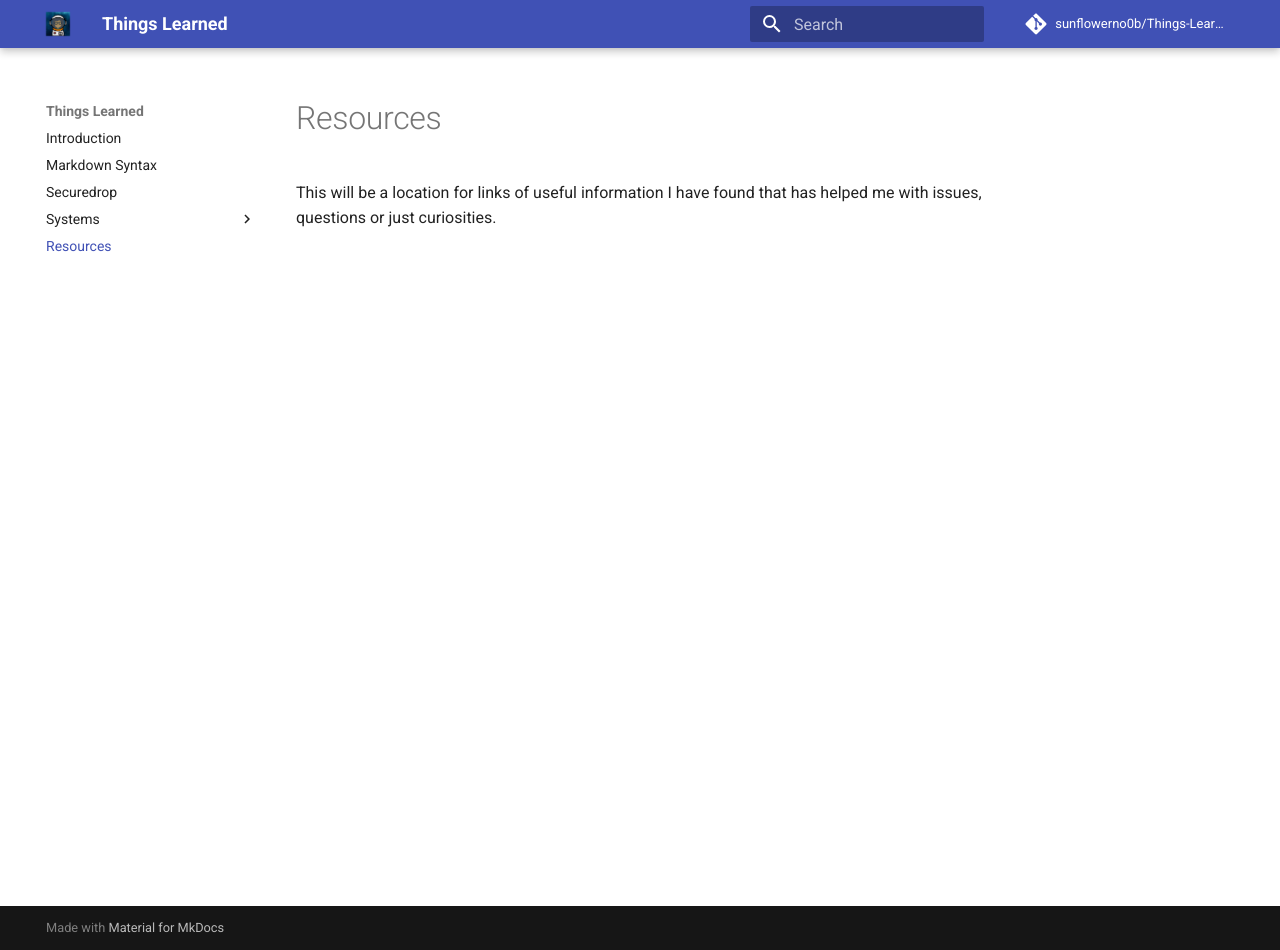
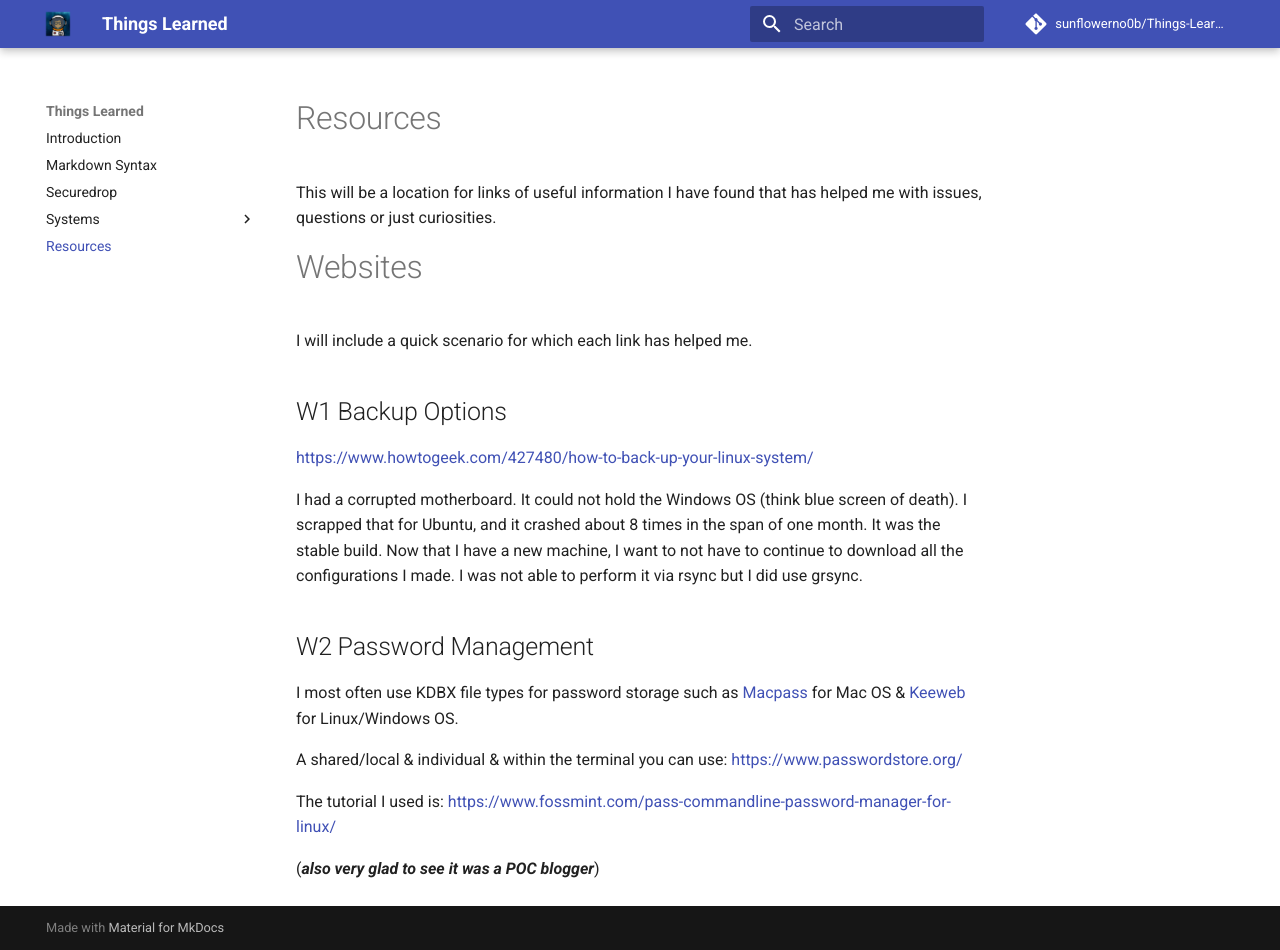
Before and after one commit to sunflowerno0b/ATW, an MkDocs documentation site: the page built from docs/Resources.md, in a window 1280 px wide and 950 px high. Built offline with MkDocs 1.6.1 and Material for MkDocs 9.7.7, drawn with Linux system fonts in a browser that asks for light colours; comment, search, counter and statistics services are not loaded.

Commit message:
correct spelling errors & added to resources.md

```diff
--- a/docs/Resources.md
+++ b/docs/Resources.md
@@ -1,3 +1,37 @@
 # Resources
 This will be a location for links of useful information I have found that
 has helped me with issues, questions or just curiosities.
+
+# Websites
+I will include a quick scenario for which each link has helped me.
+
+## W1 Backup Options
+https://www.howtogeek.com/427480/how-to-back-up-your-linux-system/
+
+I had a corrupted motherboard. It could
+not hold the Windows OS (think blue
+screen of death). I scrapped that for
+Ubuntu, and it crashed about 8 times
+in the span of one month. It was the
+stable build. Now that I have a new
+machine, I want to not have to continue
+to download all the configurations I made.
+I was not able to perform it via rsync
+but I did use grsync.
+
+
+
+## W2 Password Management
+I most often use KDBX file types for
+password storage such as
+[Macpass](https://macpassapp.org) for Mac OS
+& [Keeweb](https://keepass.info/download.html) for Linux/Windows OS.
+
+A shared/local & individual & within the
+terminal you can use:
+https://www.passwordstore.org/
+
+The tutorial I used is:
+https://www.fossmint.com/pass-commandline-password-manager-for-linux/
+
+(***also very glad to see it was a POC blogger***)
```
Also changed, not shown: docs/Markdown Syntax.md (+3 -3 lines), docs/Securedrop.md (+4 -4 lines).
